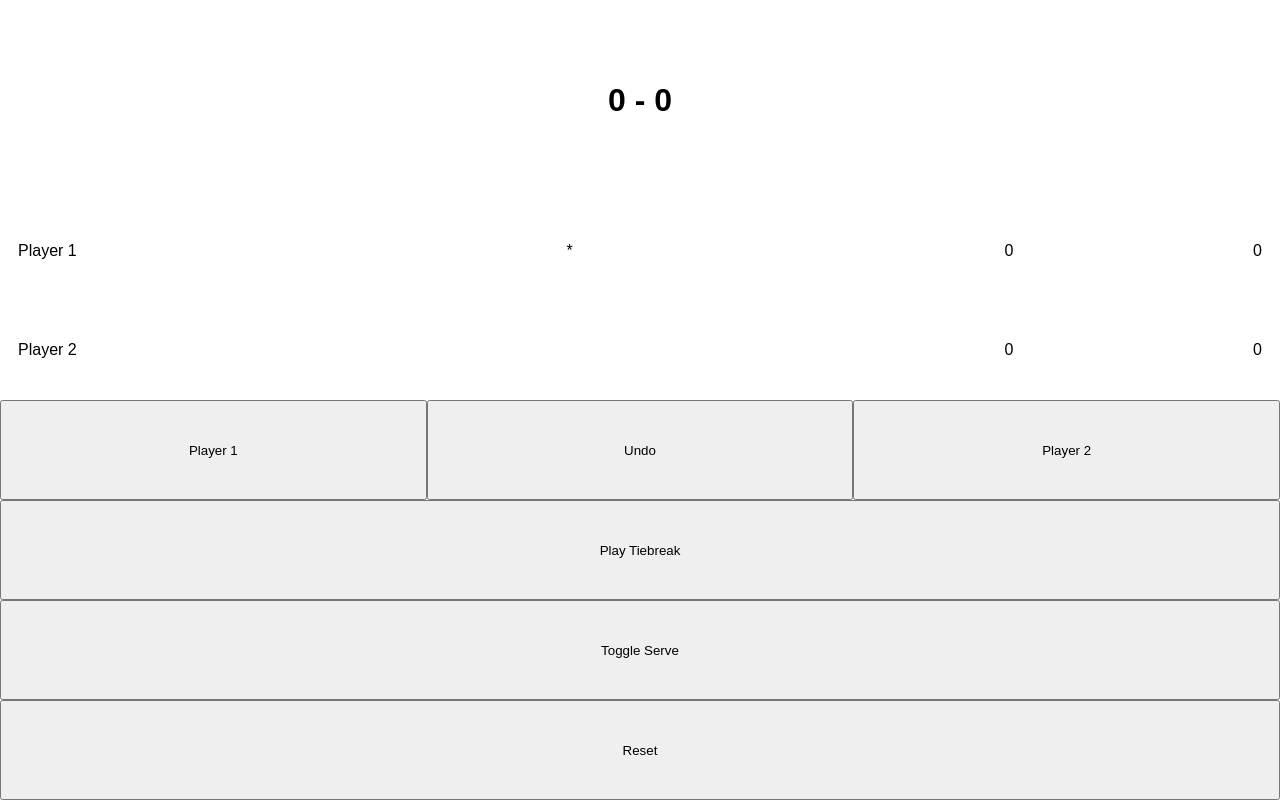
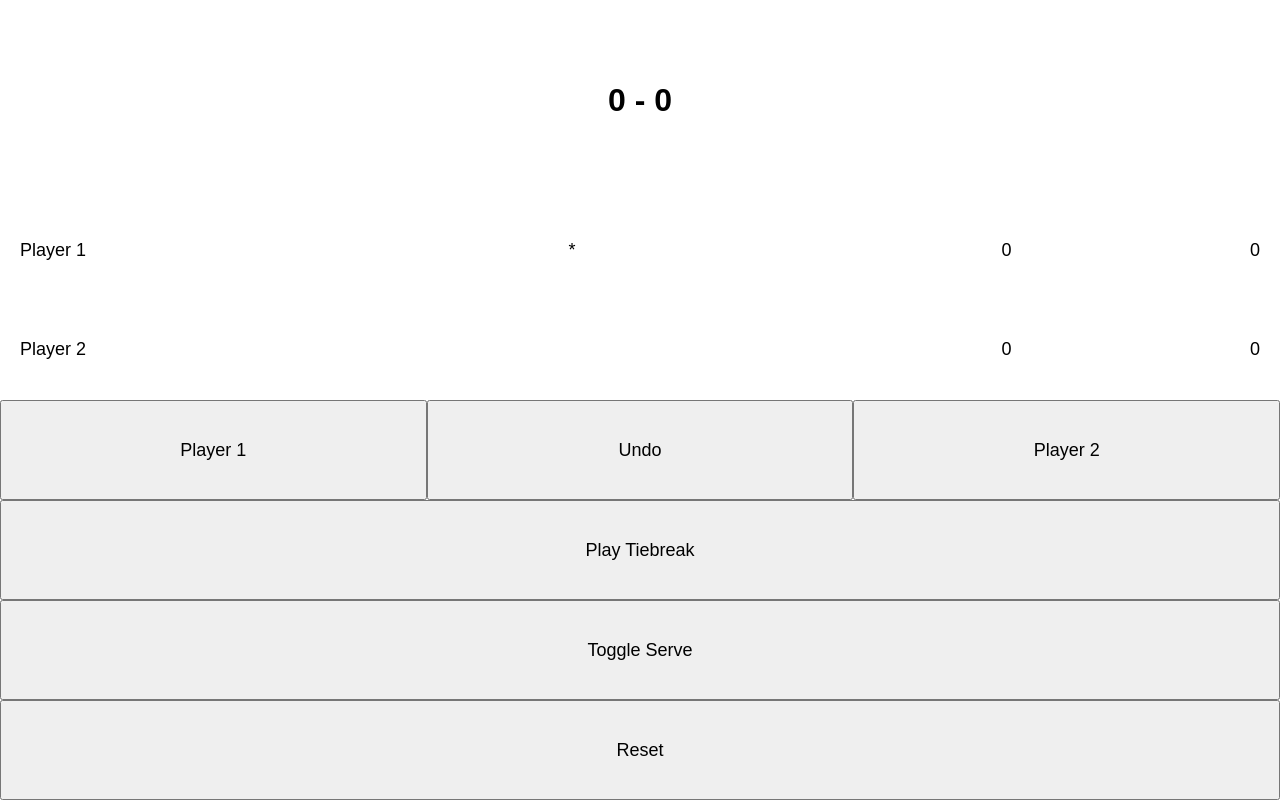
Before and after one commit to vinhanguyen/tennis, a React (Vite) app: page / in a window 1280 px wide. Built offline with nearby package versions, Linux system fonts and the light colour scheme.

Commit message:
Make table and button font large

```diff
--- a/src/index.css
+++ b/src/index.css
@@ -26,6 +26,7 @@ table {
 
 td {
   padding: 1em;
+  font-size: large;
 }
 
 td:nth-child(n+3) {
@@ -40,6 +41,7 @@ nav {
 
 button {
   flex: 1;
+  font-size: large;
 }
 
 button:nth-child(n+4) {
```
